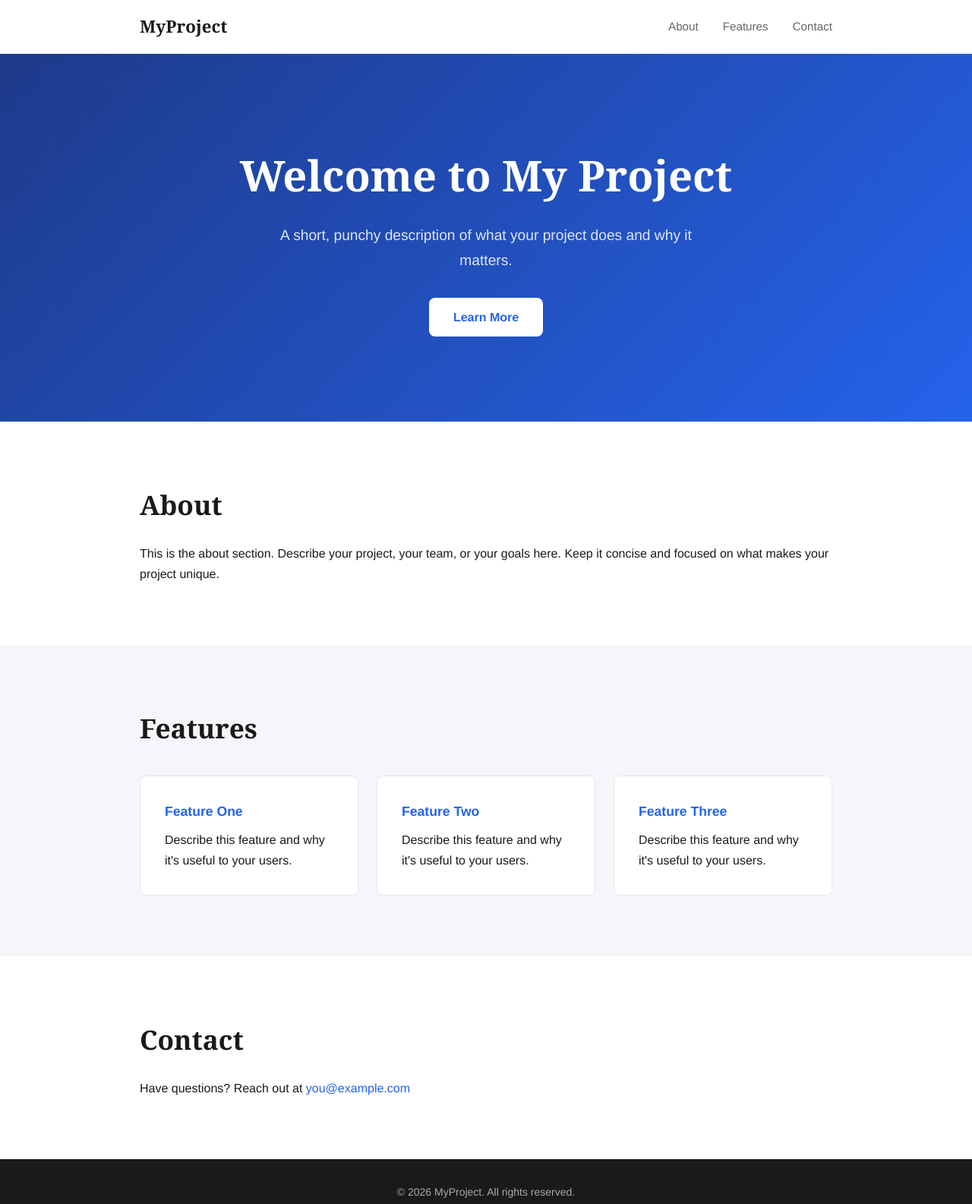
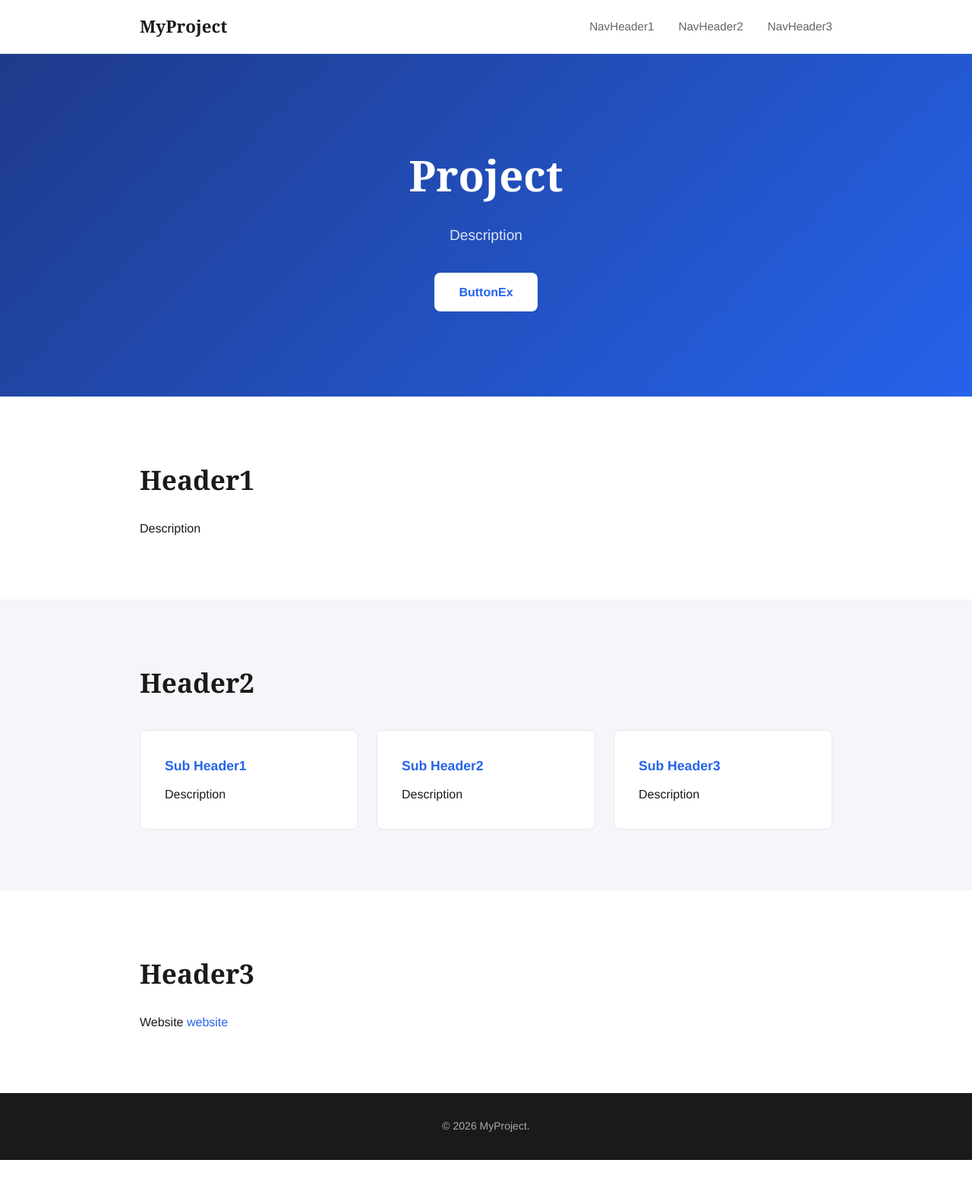
Before and after one commit to kjan1/kjan1.github.io, a plain HTML site: page index.html in a window 1280 px wide. Shown: the whole page at 76% size. After the commit the page ends 1527 px from the top, so only its background shows below. Drawn offline with Linux system fonts and the light colour scheme.

Commit message:
example code

```diff
--- a/index.html
+++ b/index.html
@@ -13,66 +13,65 @@
     <div class="container">
       <a href="#" class="logo">MyProject</a>
       <nav>
-        <a href="#about">About</a>
-        <a href="#features">Features</a>
-        <a href="#contact">Contact</a>
+        <a href="#about">NavHeader1</a>
+        <a href="#features">NavHeader2</a>
+        <a href="#contact">NavHeader3</a>
       </nav>
     </div>
   </header>
 
-  <!-- HERO -->
+  <!-- Section 1 -->
   <section class="hero">
     <div class="container">
-      <h1>Welcome to My Project</h1>
-      <p>A short, punchy description of what your project does and why it matters.</p>
-      <a href="#about" class="btn">Learn More</a>
+      <h1>Project</h1>
+      <p>Description</p>
+      <a href="#about" class="btn"> ButtonEx</a>
     </div>
   </section>
 
-  <!-- ABOUT -->
+  <!-- Section 2 -->
   <section id="about">
     <div class="container">
-      <h2>About</h2>
+      <h2>Header1</h2>
       <p>
-        This is the about section. Describe your project, your team, or your goals here.
-        Keep it concise and focused on what makes your project unique.
+        Description
       </p>
     </div>
   </section>
 
-  <!-- FEATURES -->
+  <!-- Section 3 -->
   <section id="features" class="features">
     <div class="container">
-      <h2>Features</h2>
+      <h2>Header2</h2>
       <div class="cards">
         <div class="card">
-          <h3>Feature One</h3>
-          <p>Describe this feature and why it's useful to your users.</p>
+          <h3>Sub Header1</h3>
+          <p>Description</p>
         </div>
         <div class="card">
-          <h3>Feature Two</h3>
-          <p>Describe this feature and why it's useful to your users.</p>
+          <h3>Sub Header2</h3>
+          <p>Description</p>
         </div>
         <div class="card">
-          <h3>Feature Three</h3>
-          <p>Describe this feature and why it's useful to your users.</p>
+          <h3>Sub Header3</h3>
+          <p>Description</p>
         </div>
       </div>
     </div>
   </section>
 
-  <!-- CONTACT -->
+  <!-- Section 4 -->
   <section id="contact">
     <div class="container">
-      <h2>Contact</h2>
-      <p>Have questions? Reach out at <a href="mailto:you@example.com">you@example.com</a></p>
+      <h2>Header3</h2>
+      <p>Website <a href="website.com">website</a></p>
     </div>
   </section>
 
   <!-- FOOTER -->
   <footer>
     <div class="container">
-      <p>&copy; 2026 MyProject. All rights reserved.</p>
+      <p>&copy; 2026 MyProject. </p>
     </div>
   </footer>
 
```
